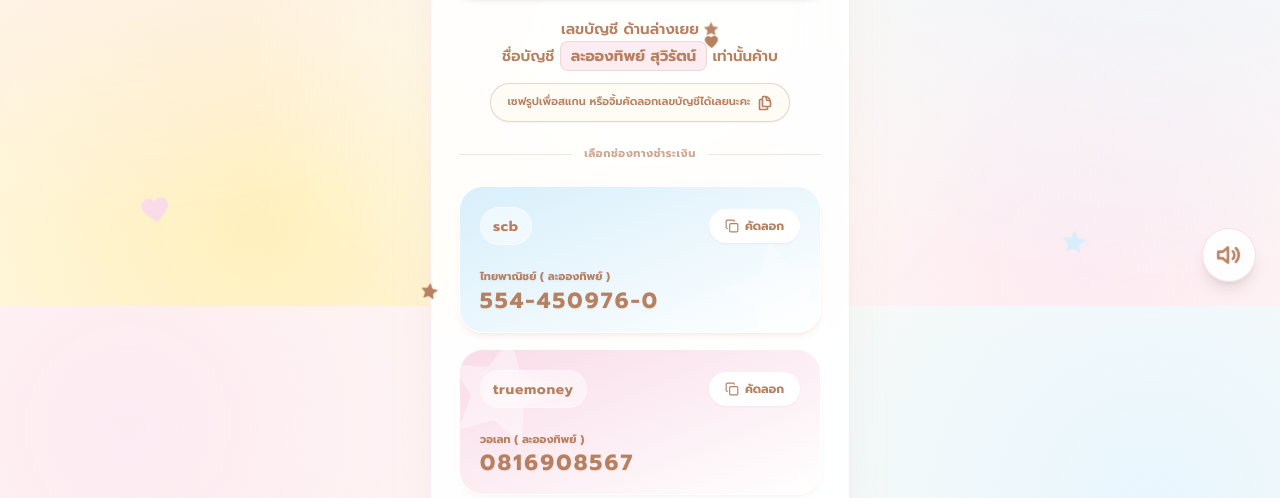
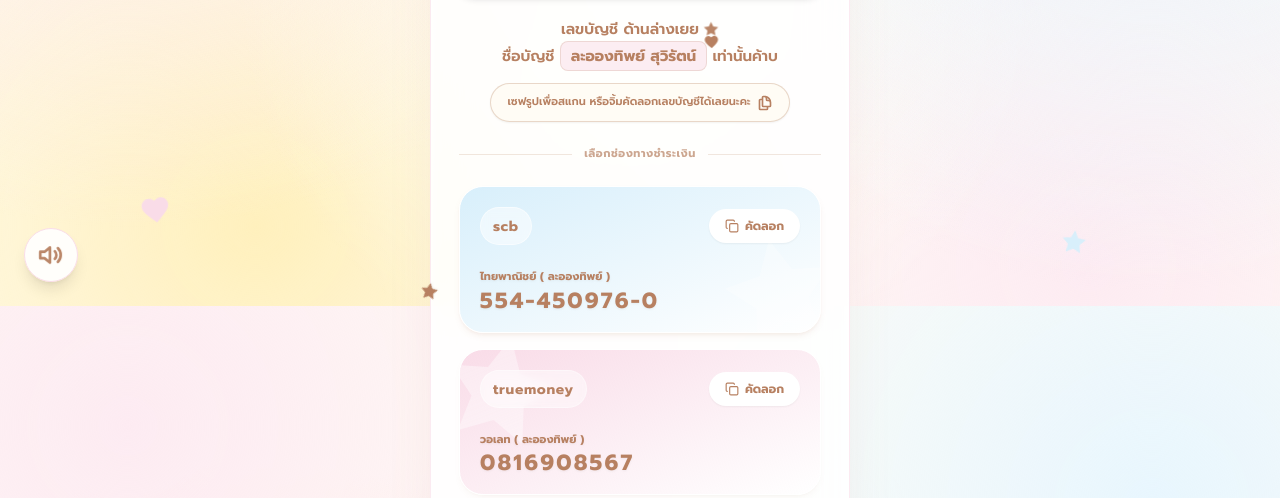
Before and after one commit to aiyaa-maker/jellyshop-payment, a plain HTML site: page index.html in a window 1280 px wide. Shown: the part 494-992 px from the top of the page. Drawn offline with nearby package versions, Linux system fonts and the light colour scheme.

Commit message:
Update index.html

```diff
--- a/index.html
+++ b/index.html
@@ -123,8 +123,8 @@
         <svg class="absolute bottom-[5%] right-[15%] w-7 h-7 text-pastelBlue anim-float-2" fill="currentColor" viewBox="0 0 24 24"><path d="M12 2L15.09 8.26L22 9.27L17 14.14L18.18 21.02L12 17.77L5.82 21.02L7 14.14L2 9.27L8.91 8.26L12 2Z"/></svg>
     </div>
 
-    <!-- ปุ่มเปิด-ปิดเพลงลอยมุมขวาล่าง -->
-    <button id="music-toggle" onclick="toggleMusic(event)" class="fixed bottom-6 right-6 z-50 bg-white/90 backdrop-blur-md p-3.5 rounded-full shadow-lg border border-candyPink text-chocolate hover:scale-110 active:scale-95 transition-all flex items-center justify-center cursor-pointer">
+    <!-- ปุ่มเปิด-ปิดเพลงลอยมุมซ้ายล่าง -->
+    <button id="music-toggle" onclick="toggleMusic(event)" class="fixed bottom-6 left-6 z-50 bg-white/90 backdrop-blur-md p-3.5 rounded-full shadow-lg border border-candyPink text-chocolate hover:scale-110 active:scale-95 transition-all flex items-center justify-center cursor-pointer">
         <!-- ไอคอนเปิดเสียง -->
         <svg id="music-icon-on" xmlns="http://www.w3.org/2000/svg" class="w-6 h-6 hidden anim-pulse text-chocolate" fill="none" viewBox="0 0 24 24" stroke="currentColor" stroke-width="2.5">
             <path stroke-linecap="round" stroke-linejoin="round" d="M15.536 8.464a5 5 0 010 7.072M18.364 5.636a9 9 0 010 12.728M11 5L6 9H2v6h4l5 4V5z" />
```
